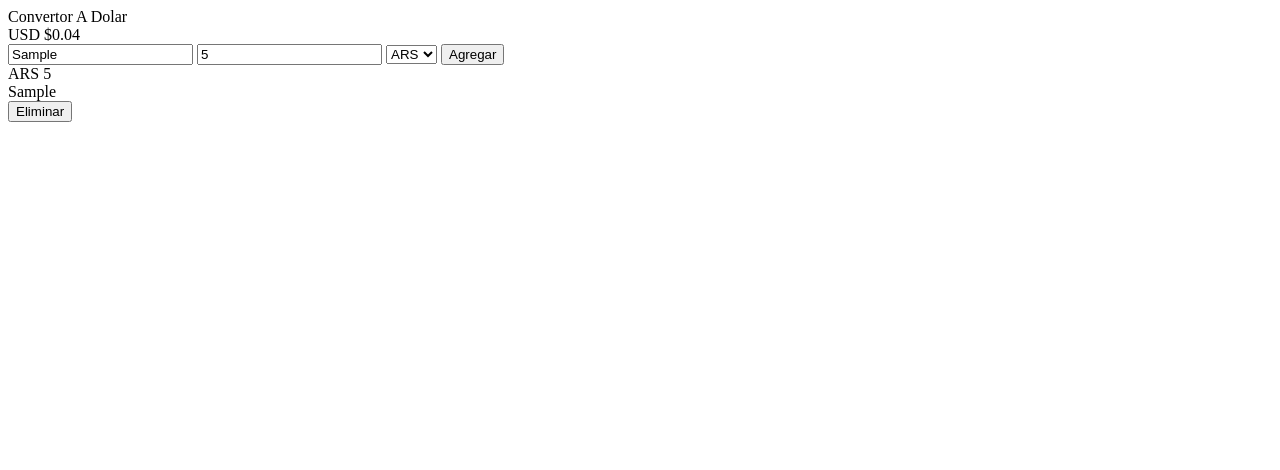
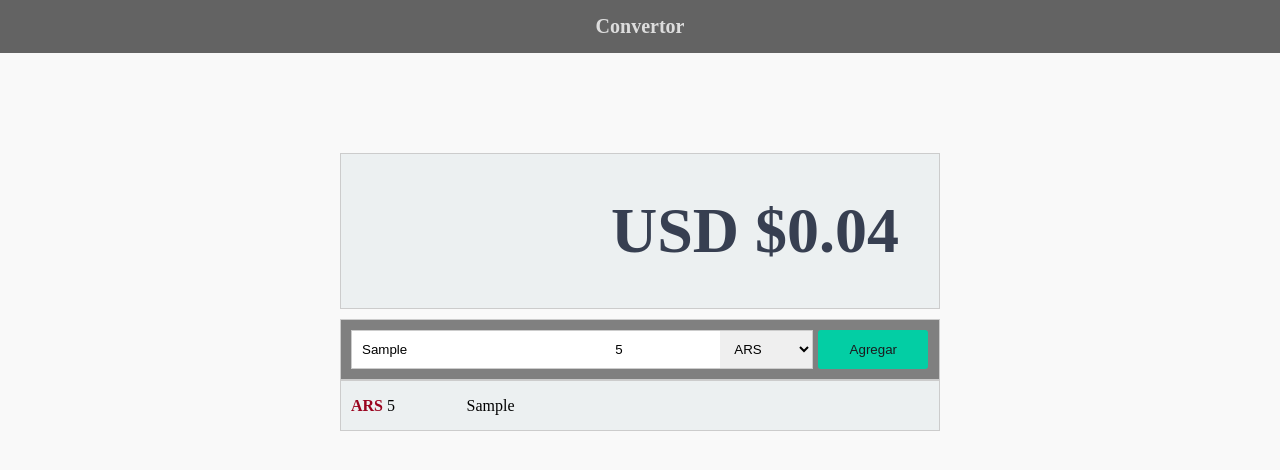
Before and after one commit to Damixn31/convert-dolar, a website: page public/index.html in a window 1280 px wide. Both pictures are taken after typing "Sample", "5" into the empty fields and a click on the button "Agregar". Drawn offline with Linux system fonts and the light colour scheme.

Commit message:
style-convert

```diff
--- /dev/null
+++ b/public/css/main.css
@@ -0,0 +1,113 @@
+:root {
+ --border: solid 1px #ccc;
+}
+
+*{
+  margin: 0;
+  padding: 0;
+  box-sizing: border-box;
+}
+
+body{
+    background-color: #f9f9f9;
+}
+
+header{
+ background-color: black;
+ padding: 15px;
+ color: #ccc;
+ opacity: 0.6;
+ text-align: center;
+ font-weight: bold;
+ font-size: 20px;
+}
+
+main{
+  width: 600px;
+  margin: 100px auto;
+}
+
+button{
+  border-radius: 3px;
+  outline: none;
+  border: none;
+}
+
+#display {
+  border: var(--border);
+  padding: 40px;
+  text-align: right;
+  font-size: 4em;
+  font-weight: bold;
+  margin-bottom: 10px;
+  background-color: #ECF0F1;
+  color: #373F51;
+}
+
+#editor{
+ border: var(--border);
+ padding: 10px;
+ display: grid;
+ grid-template-columns: 80% 19%;
+ column-gap: 5px;
+ background-color: grey;
+}
+
+#editor #input-container{
+  display: grid;
+  grid-template-columns: 55% 25% 20%;
+  border: var(--border);
+}
+
+#editor input, #editor select{
+  padding: 10px;
+  border: none;
+  outline: none;
+}
+
+#editor button{
+ justify-content: right;
+ background-color: #03CEA4;
+ color: #1B1B1E;
+}
+
+#items{
+ border: var(--border);
+ background-color: #ECF0F1;
+}
+
+#items .item{
+ display: grid;
+ grid-template-columns: 20% 69% 5%;
+ align-items: center;
+ padding: 10px;
+}
+
+#items .item:hover{
+ background-color: #FFEF9F;
+}
+
+#items .item:hover .currency{
+ color: #373F51;
+}
+
+#items .item:hover button{
+  opacity: 1;
+}
+
+#items .item button{
+ opacity: 0;
+ padding: 7px 5px;
+ background-color: transparent;
+ color: #222;
+}
+
+#items .item button:hover{
+  background-color: orangered;
+  color: white;
+}
+
+#items .item .currency{
+  color: #9A031E;
+  font-weight: bolder;
+}
--- a/public/index.html
+++ b/public/index.html
@@ -5,9 +5,10 @@
     <meta http-equiv="X-UA-Compatible" content="IE=edge">
     <meta name="viewport" content="width=device-width, initial-scale=1.0">
     <title>App-Typescript</title>
+    <link rel="stylesheet" href="./css/main.css">
 </head>
 <body>
-    <header>Convertor A Dolar</header>
+    <header>Convertor</header>
 
     <main>
         <section id="display"></section>
@@ -21,8 +22,8 @@
                 <option value="ARS">ARS</option>
                 <option value="USD">USD</option>
             </select>
-            <button id="bAdd">Agregar</button>
           </div>
+          <button id="bAdd">Agregar</button>
         </section>
 
         <section id="items">
--- a/src/expenses.ts
+++ b/src/expenses.ts
@@ -91,7 +91,7 @@ class Expenses implements IExpenses {
       case "USD":
         switch (currency) {
           case "ARS":
-            return item.cost.number * 132;
+            return item.cost.number * 132.65;
             break;
 
           default:
@@ -102,7 +102,7 @@ class Expenses implements IExpenses {
       case "ARS":
         switch (currency) {
           case "USD":
-            return item.cost.number / 132;
+            return item.cost.number / 132.65;
             break;
 
           default:
--- a/src/index.ts
+++ b/src/index.ts
@@ -6,6 +6,8 @@ const inputCurrency: HTMLSelectElement = <HTMLSelectElement>(
 );
 
 const expenses = new Expenses("USD");
+
+render();
 
 bAdd!.addEventListener("click", e => {
   if (
--- a/tsconfig.json
+++ b/tsconfig.json
@@ -26,7 +26,7 @@
 
     /* Modules */
     "module": "commonjs",                                /* Specify what module code is generated. */
-     "rootDir": "./src",                                  /* Specify the root folder within your source files. */
+     //"rootDir": "./src",                                  /* Specify the root folder within your source files. */
     // "moduleResolution": "node",                       /* Specify how TypeScript looks up a file from a given module specifier. */
     // "baseUrl": "./",                                  /* Specify the base directory to resolve non-relative module names. */
     // "paths": {},                                      /* Specify a set of entries that re-map imports to additional lookup locations. */
@@ -49,7 +49,7 @@
     // "emitDeclarationOnly": true,                      /* Only output d.ts files and not JavaScript files. */
     // "sourceMap": true,                                /* Create source map files for emitted JavaScript files. */
     // "outFile": "./",                                  /* Specify a file that bundles all outputs into one JavaScript file. If 'declaration' is true, also designates a file that bundles all .d.ts output. */
-    "outDir": "./public/js",                                   /* Specify an output folder for all emitted files. */
+    //"outDir": "./public/js",                                   /* Specify an output folder for all emitted files. */
     // "removeComments": true,                           /* Disable emitting comments. */
     // "noEmit": true,                                   /* Disable emitting files from a compilation. */
     // "importHelpers": true,                            /* Allow importing helper functions from tslib once per project, instead of including them per-file. */
```
